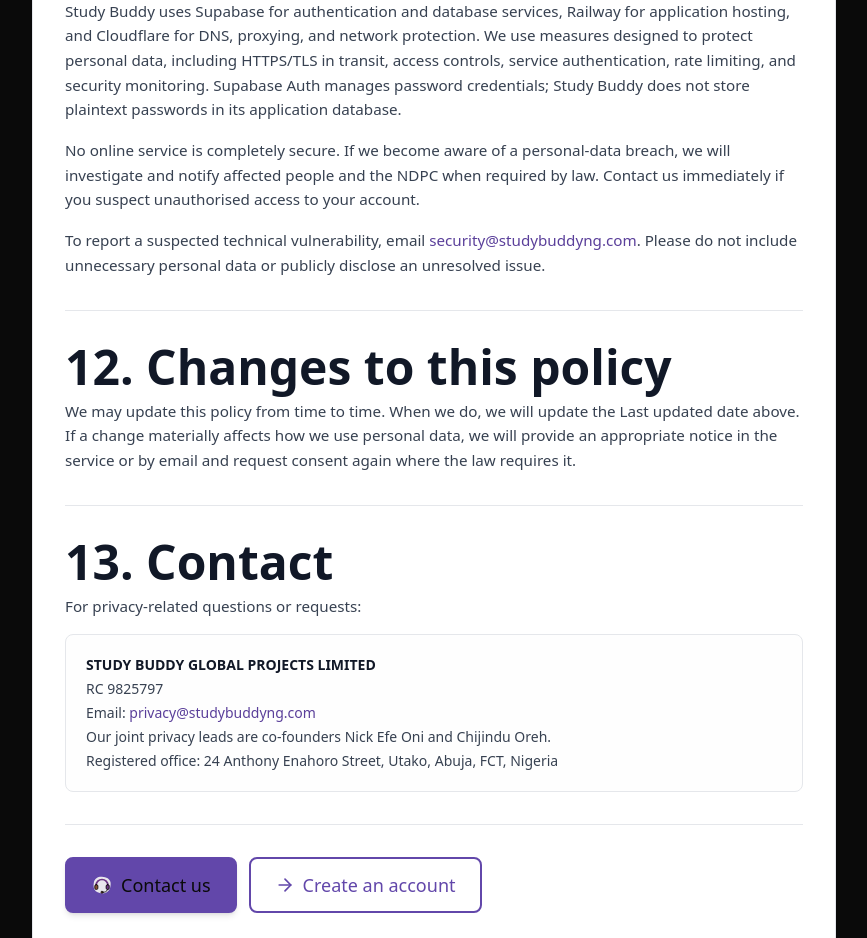
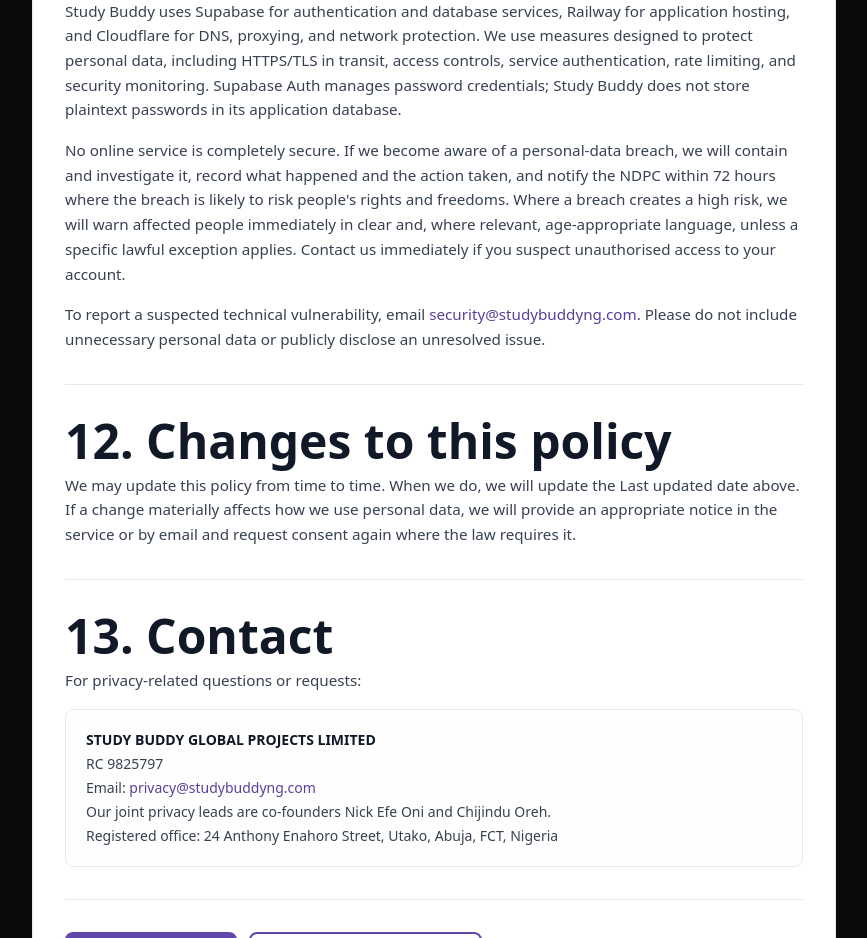
Before and after one commit to studybuddydevelopers/study-buddy-v2, a Next.js app: page /privacy-policy in a window 1280 px wide. Shown: the part 8280-9218 px from the top of the page, without its empty margins (356-1223 px from the left). Built offline with nearby package versions, Linux system fonts and the light colour scheme; no server answers.

Commit message:
fix(privacy-policy): update breach notification procedures
Revised the text regarding personal-data breaches.

The changes clarify the actions taken in the event of a breach and the timeline for notifying authorities.

This ensures compliance with legal requirements and enhances user understanding.

```diff
--- a/app/privacy-policy/page.tsx
+++ b/app/privacy-policy/page.tsx
@@ -809,9 +809,13 @@ export default function PrivacyPolicyPage() {
             </p>
             <p>
               No online service is completely secure. If we become aware of a
-              personal-data breach, we will investigate and notify affected
-              people and the NDPC when required by law. Contact us immediately
-              if you suspect unauthorised access to your account.
+              personal-data breach, we will contain and investigate it, record
+              what happened and the action taken, and notify the NDPC within 72
+              hours where the breach is likely to risk people&apos;s rights and
+              freedoms. Where a breach creates a high risk, we will warn affected
+              people immediately in clear and, where relevant, age-appropriate
+              language, unless a specific lawful exception applies. Contact us
+              immediately if you suspect unauthorised access to your account.
             </p>
             <p>
               To report a suspected technical vulnerability, email{" "}
```
